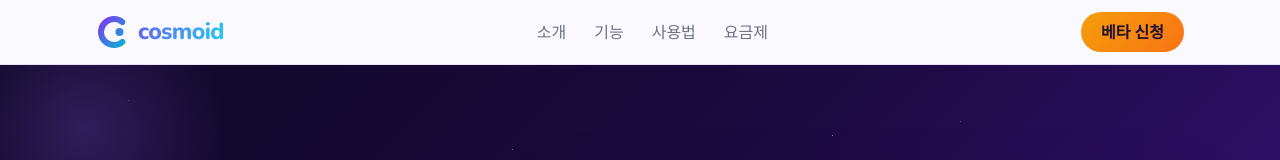
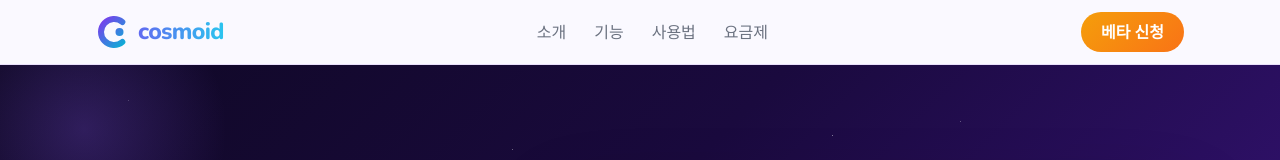
Before and after one commit to seojoonkim/cosmoid, a Next.js app: page / in a window 1280 px wide. Shown: the top 160 px of the page. Built offline with nearby package versions, Linux system fonts and the light colour scheme.

Commit message:
fix: Nav 베타신청 버튼 글씨 white

```diff
--- a/src/components/Nav.tsx
+++ b/src/components/Nav.tsx
@@ -49,7 +49,7 @@ export default function Nav() {
           <a href="#pricing" className="hover:text-[var(--text)] transition-colors">요금제</a>
         </div>
         <div className="hidden md:flex">
-          <a href="#cta" className="rounded-full px-5 py-2 text-base font-semibold text-white hover:opacity-90 transition-opacity" style={{background:"linear-gradient(135deg,#f59e0b,#f97316)"}}>
+          <a href="#cta" className="rounded-full px-5 py-2 text-base font-semibold text-white hover:opacity-90 transition-opacity" style={{background:"linear-gradient(135deg,#f59e0b,#f97316)",color:"white"}}>
             베타 신청
           </a>
         </div>
```
